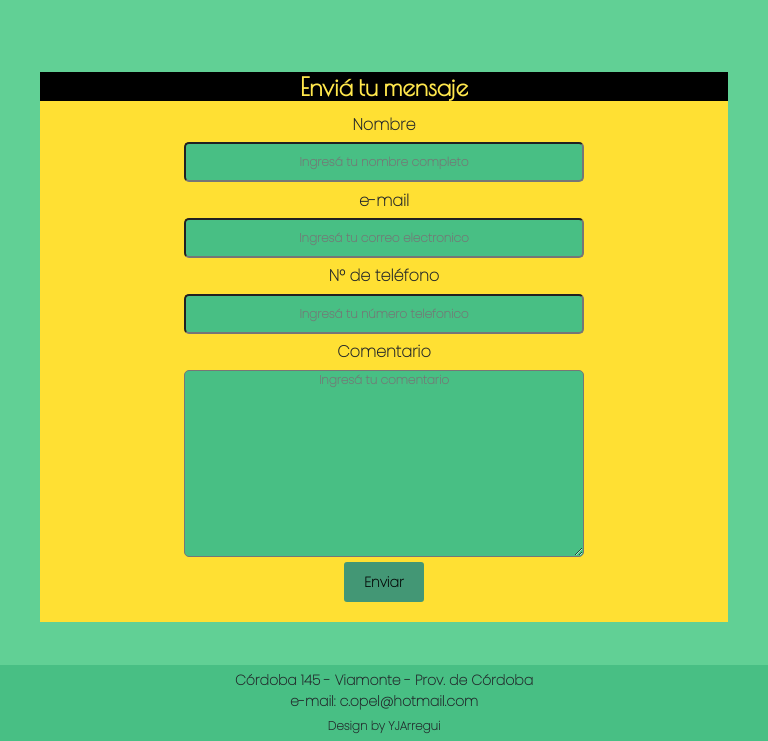
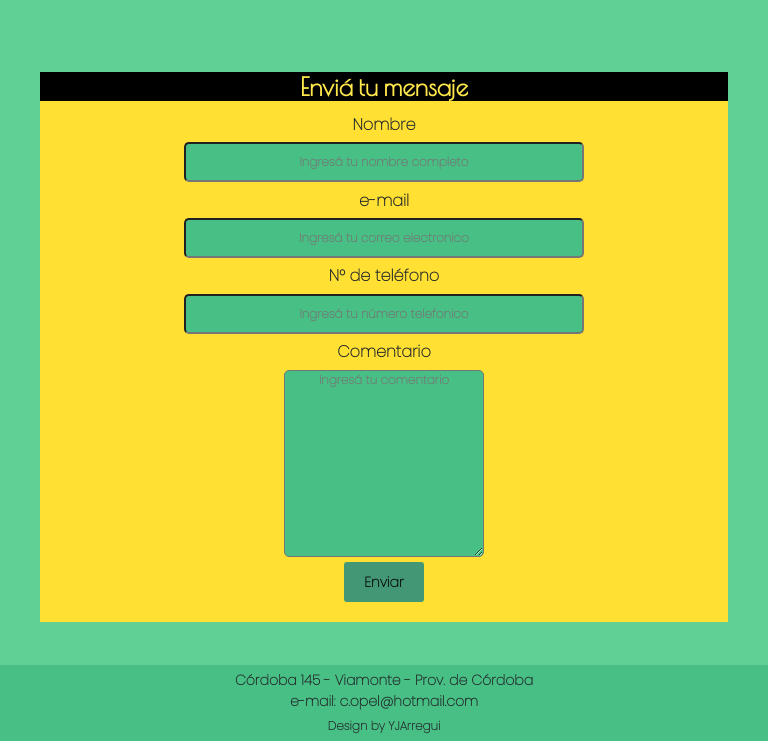
Before and after one commit to YJArregui/preEntrega3-arregui, a plain HTML site: page paginas/contacto.html in a window 768 px wide. Shown: the part 59-800 px from the top of the page. Drawn offline with nearby package versions, Linux system fonts and the light colour scheme.

Commit message:
cambios en text area

```diff
--- a/css/style.css
+++ b/css/style.css
@@ -527,6 +527,7 @@ p{
         font-size: 8px;
     }
 
+
 }
 @media (min-width: 576px) and (max-width: 768px){
     .guardias{
@@ -564,6 +565,9 @@ p{
         text-decoration: underline  #FFE033;
 
     }
+    textarea{
+        width: 220px;
+    }
 }
 @media (min-width: 365px) and (max-width:991px){
 
@@ -577,5 +581,8 @@ p{
     .nav-link:hover{
         text-decoration: underline  #FFE033;
     }
+    textarea{
+        width: 200px;
+    }
 
 }
```
